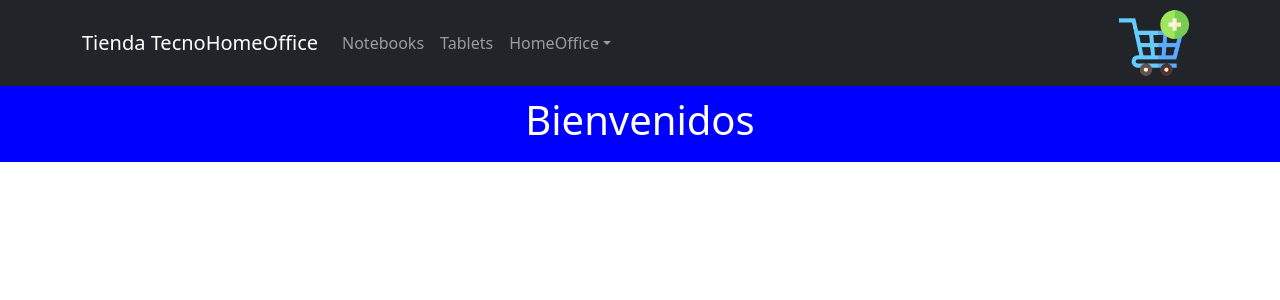
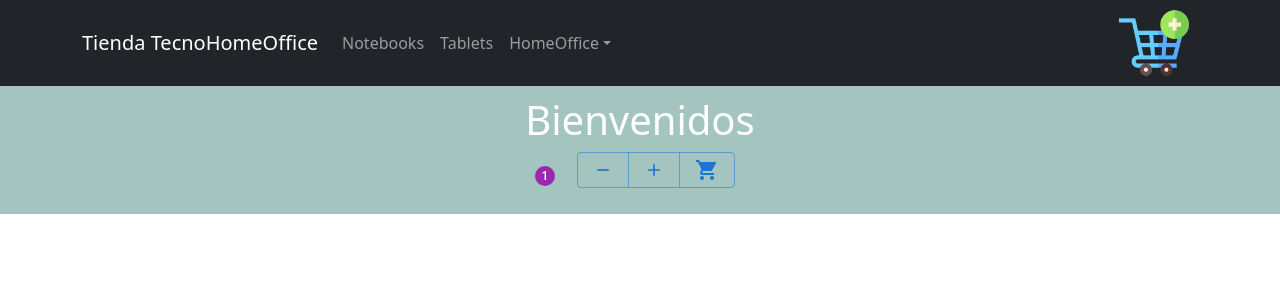
Before and after one commit to EstebanRaffo/TiendaHomeOfficeTecno, a React (Create React App) app: page / in a window 1280 px wide. Shown: the top 300 px of the page. Built offline with nearby package versions, Linux system fonts and the light colour scheme.

Commit message:
ItemCount

```diff
--- a/package.json
+++ b/package.json
@@ -3,6 +3,8 @@
   "version": "0.1.0",
   "private": true,
   "dependencies": {
+    "@mui/icons-material": "^5.11.16",
+    "@mui/material": "^5.12.3",
     "@popperjs/core": "^2.11.7",
     "@testing-library/jest-dom": "^5.14.1",
     "@testing-library/react": "^13.0.0",
--- /dev/null
+++ b/src/components/ItemCount/ItemCount.js
@@ -0,0 +1,60 @@
+import * as React from 'react';
+import Box from '@mui/material/Box';
+import Badge from '@mui/material/Badge';
+import ButtonGroup from '@mui/material/ButtonGroup';
+import Button from '@mui/material/Button';
+import AddIcon from '@mui/icons-material/Add';
+import RemoveIcon from '@mui/icons-material/Remove';
+import ShoppingCartIcon from '@mui/icons-material/ShoppingCart';
+import Tooltip from '@mui/material/Tooltip';
+
+export default function ItemCount({stock}) {
+    const [count, setCount] = React.useState(1);
+    let isDisabled = count === stock
+
+    const handleAdd = () => {
+        if(count < stock) setCount(count + 1);
+    }
+
+    return (
+        <Box
+            sx={{
+            color: 'action.active',
+            display: 'flex',
+            flexDirection: 'column',
+            '& > *': {
+                marginBottom: 2,
+            },
+            '& .MuiBadge-root': {
+                marginRight: 4,
+            },
+            }}
+        >
+            <div>
+                <Badge color="secondary" badgeContent={count} overlap='circular'></Badge>
+                <ButtonGroup>
+                    <Button
+                        aria-label="reduce"
+                        onClick={() => {
+                            setCount(Math.max(count - 1, 0));
+                        }}
+                    >
+                        <RemoveIcon fontSize="small" />
+                    </Button>
+                    <Button
+                        aria-label="increase"
+                        onClick={handleAdd}
+                        disabled={isDisabled}
+                    >
+                        <AddIcon fontSize="small" />
+                    </Button>
+                    <Button>
+                        <Tooltip title="Agregar al carrito">
+                            <ShoppingCartIcon />
+                        </Tooltip>
+                    </Button>
+                </ButtonGroup>
+            </div>
+        </Box>
+    );
+}
--- a/src/components/ItemListContainer/ItemListContainer.js
+++ b/src/components/ItemListContainer/ItemListContainer.js
@@ -1,8 +1,10 @@
+import ItemCount from '../ItemCount/ItemCount';
+
 // eslint-disable-next-line react/prop-types
 const ItemListContainer = ({ greeting }) => {
 
     const styleList = {
-        backgroundColor: "blue",
+        backgroundColor: "#A3C4BF",
         textAlign: "center",
         padding: "10px",
         color: "white",
@@ -13,6 +15,7 @@ const ItemListContainer = ({ greeting }) => {
     return(
         <div style={styleList}>
             <h1>{greeting}</h1>
+            <ItemCount stock={5}/>
         </div>
     )
 }
```
Also changed, not shown: 2 other files (tests, documents, lock files or other folders).
